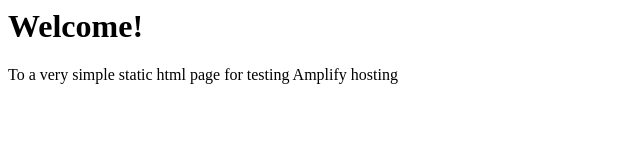
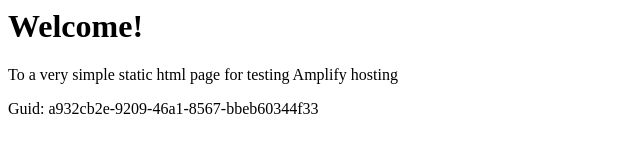
Before and after one commit to aws-aemilia-nrt/Github-PR-Commit-Integration-Test-DoNotTouch-v0-preprod-ap-northeast-1, a website: page src/index.html in a window 1280 px wide. Shown: the whole page, without its empty margins (0-640 px from the left). Drawn offline with Linux system fonts and the light colour scheme.

Commit message:
commit from integ tests

```diff
--- a/src/index.html
+++ b/src/index.html
@@ -1,3 +1,5 @@
+
+
 <html lang="en">
 
 <head>
@@ -10,6 +12,6 @@
 <body>
     <h1>Welcome!</h1>
     <p>To a very simple static html page for testing Amplify hosting</p>
-</body>
+    <p>Guid: a932cb2e-9209-46a1-8567-bbeb60344f33</p></body>
 
 </html>
```
